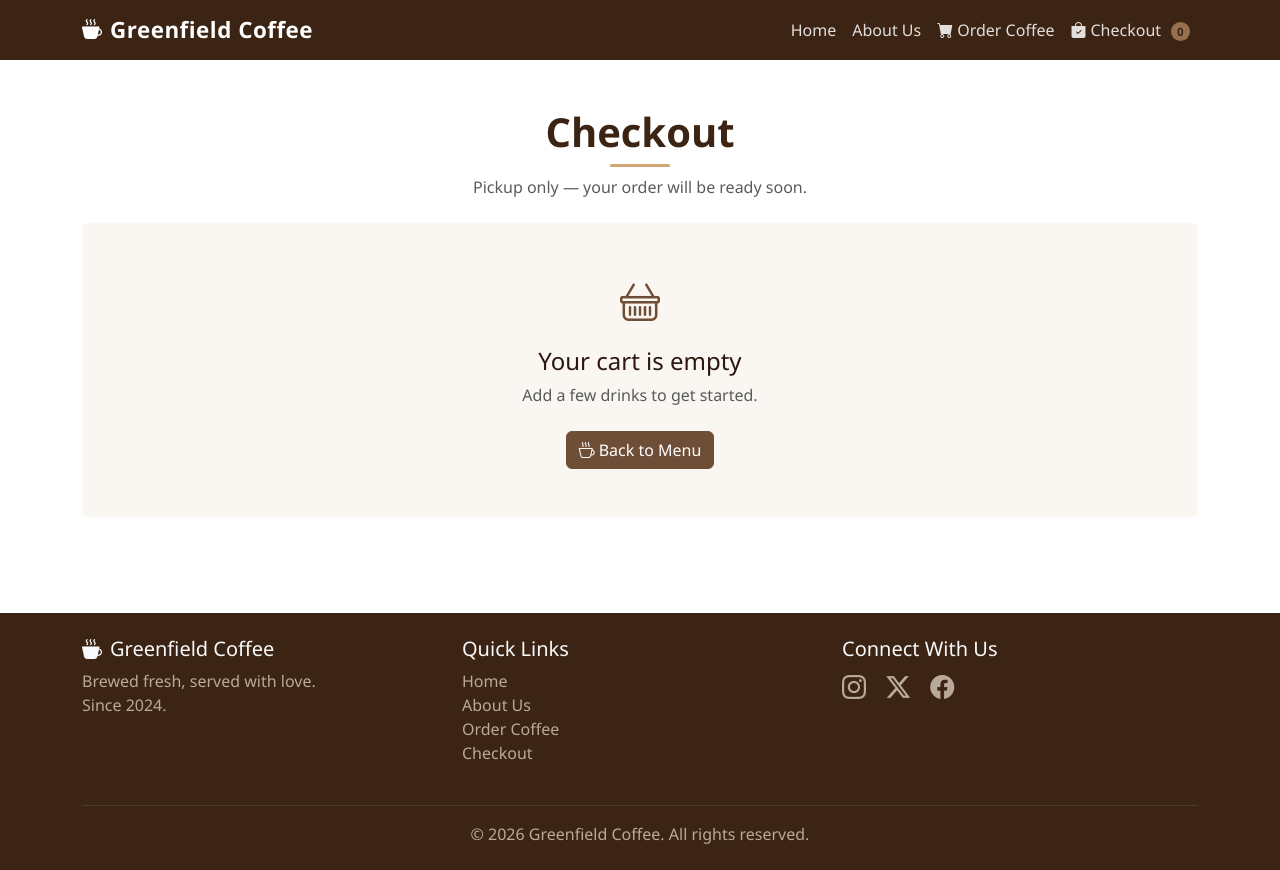
After one commit to DaleStewart/greenfield-coffee-shop, a Node server app: page /checkout in a window 1280 px wide. The commit adds this page. Run offline with Node 20, Linux system fonts and the light colour scheme.

Commit message:
Add UI-only checkout flow with localStorage cart

```diff
--- a/public/css/styles.css
+++ b/public/css/styles.css
@@ -39,6 +39,29 @@ body {
 
 .navbar .nav-link:hover {
   color: var(--coffee-accent) !important;
+}
+
+.nav-cart-link {
+  position: relative;
+}
+
+.cart-count-badge {
+  display: inline-flex;
+  align-items: center;
+  justify-content: center;
+  min-width: 1.2rem;
+  height: 1.2rem;
+  margin-left: 0.35rem;
+  padding: 0 0.35rem;
+  border-radius: 999px;
+  background-color: var(--coffee-accent);
+  color: var(--coffee-dark);
+  font-size: 0.72rem;
+  font-weight: 700;
+}
+
+.cart-count-badge.is-empty {
+  opacity: 0.6;
 }
 
 /* ----- Hero Sections ----- */
--- /dev/null
+++ b/public/js/cart.js
@@ -0,0 +1,90 @@
+(function () {
+  const STORAGE_KEY = 'greenfield.cart';
+
+  function read() {
+    try {
+      const raw = localStorage.getItem(STORAGE_KEY);
+      if (!raw) return [];
+      const parsed = JSON.parse(raw);
+      return Array.isArray(parsed) ? parsed : [];
+    } catch (error) {
+      return [];
+    }
+  }
+
+  function write(items) {
+    localStorage.setItem(STORAGE_KEY, JSON.stringify(items));
+  }
+
+  function normalize(item) {
+    return {
+      id: String(item.id),
+      name: item.name,
+      price: Number(item.price),
+      image: item.image,
+      qty: Math.max(1, Number(item.qty) || 1)
+    };
+  }
+
+  function changed() {
+    window.dispatchEvent(new CustomEvent('cart:changed', {
+      detail: {
+        count: Cart.count(),
+        subtotal: Cart.subtotal(),
+        items: Cart.items()
+      }
+    }));
+  }
+
+  const Cart = {
+    items() {
+      return read();
+    },
+
+    count() {
+      return read().reduce((sum, item) => sum + item.qty, 0);
+    },
+
+    subtotal() {
+      return read().reduce((sum, item) => sum + (item.price * item.qty), 0);
+    },
+
+    add(item, qty = 1) {
+      const items = read();
+      const normalized = normalize({ ...item, qty });
+      const existing = items.find((entry) => entry.id === normalized.id);
+
+      if (existing) {
+        existing.qty += normalized.qty;
+      } else {
+        items.push(normalized);
+      }
+
+      write(items);
+      changed();
+    },
+
+    remove(id, removeAll = false) {
+      const key = String(id);
+      const items = read();
+      const index = items.findIndex((item) => item.id === key);
+      if (index === -1) return;
+
+      if (removeAll || items[index].qty <= 1) {
+        items.splice(index, 1);
+      } else {
+        items[index].qty -= 1;
+      }
+
+      write(items);
+      changed();
+    },
+
+    clear() {
+      write([]);
+      changed();
+    }
+  };
+
+  window.Cart = Cart;
+})();
--- /dev/null
+++ b/public/js/checkout.js
@@ -0,0 +1,134 @@
+document.addEventListener('DOMContentLoaded', () => {
+  const TAX_RATE = 0.085;
+
+  const checkoutContent = document.getElementById('checkoutContent');
+  const emptyCartState = document.getElementById('emptyCartState');
+  const cartItemsEl = document.getElementById('cartItems');
+  const subtotalEl = document.getElementById('summarySubtotal');
+  const taxEl = document.getElementById('summaryTax');
+  const totalEl = document.getElementById('summaryTotal');
+  const placeOrderBtn = document.getElementById('placeOrderBtn');
+  const checkoutForm = document.getElementById('checkoutForm');
+  const pickupTimeEl = document.getElementById('pickupTime');
+
+  function money(value) {
+    return `$${value.toFixed(2)}`;
+  }
+
+  function nextQuarterHour(date) {
+    const next = new Date(date);
+    next.setSeconds(0, 0);
+    const minutes = next.getMinutes();
+    const remainder = minutes % 15;
+    next.setMinutes(minutes + (remainder === 0 ? 15 : 15 - remainder));
+    return next;
+  }
+
+  function formatTime(date) {
+    return date.toLocaleTimeString([], { hour: 'numeric', minute: '2-digit' });
+  }
+
+  function buildPickupSlots() {
+    if (!pickupTimeEl || pickupTimeEl.dataset.ready === 'true') return;
+
+    let slot = nextQuarterHour(new Date());
+    for (let i = 0; i < 8; i += 1) {
+      const option = document.createElement('option');
+      option.value = slot.toISOString();
+      option.textContent = formatTime(slot);
+      pickupTimeEl.appendChild(option);
+      slot = new Date(slot.getTime() + 15 * 60 * 1000);
+    }
+
+    pickupTimeEl.dataset.ready = 'true';
+  }
+
+  function render() {
+    const items = window.Cart ? window.Cart.items() : [];
+    const isEmpty = items.length === 0;
+
+    checkoutContent.classList.toggle('d-none', isEmpty);
+    emptyCartState.classList.toggle('d-none', !isEmpty);
+
+    if (isEmpty) {
+      cartItemsEl.innerHTML = '';
+      subtotalEl.textContent = money(0);
+      taxEl.textContent = money(0);
+      totalEl.textContent = money(0);
+      placeOrderBtn.disabled = true;
+      return;
+    }
+
+    const lines = items.map((item) => {
+      const lineTotal = item.price * item.qty;
+      return `
+        <div class="d-flex align-items-center py-3 border-bottom" data-id="${item.id}">
+          <img src="${item.image}" alt="${item.name}" class="rounded me-3" width="56" height="56" style="object-fit:cover;">
+          <div class="flex-grow-1">
+            <h6 class="mb-1">${item.name}</h6>
+            <div class="text-muted small">${money(item.price)} each</div>
+            <button type="button" class="btn btn-link btn-sm p-0 mt-1 text-danger" data-action="remove">Remove</button>
+          </div>
+          <div class="text-end ms-3">
+            <div class="qty-stepper mb-1" role="group" aria-label="Quantity controls">
+              <button type="button" class="btn btn-outline-secondary btn-sm" data-action="decrement">-</button>
+              <span class="px-2">${item.qty}</span>
+              <button type="button" class="btn btn-outline-secondary btn-sm" data-action="increment">+</button>
+            </div>
+            <div class="fw-semibold">${money(lineTotal)}</div>
+          </div>
+        </div>
+      `;
+    });
+
+    cartItemsEl.innerHTML = lines.join('');
+
+    const subtotal = window.Cart.subtotal();
+    const tax = subtotal * TAX_RATE;
+    const total = subtotal + tax;
+
+    subtotalEl.textContent = money(subtotal);
+    taxEl.textContent = money(tax);
+    totalEl.textContent = money(total);
+    placeOrderBtn.disabled = false;
+  }
+
+  cartItemsEl.addEventListener('click', (event) => {
+    const button = event.target.closest('[data-action]');
+    if (!button || !window.Cart) return;
+
+    const row = button.closest('[data-id]');
+    if (!row) return;
+
+    const itemId = row.dataset.id;
+    const item = window.Cart.items().find((entry) => entry.id === itemId);
+    if (!item) return;
+
+    if (button.dataset.action === 'increment') {
+      window.Cart.add(item);
+      return;
+    }
+
+    if (button.dataset.action === 'decrement') {
+      window.Cart.remove(itemId);
+      return;
+    }
+
+    if (button.dataset.action === 'remove') {
+      window.Cart.remove(itemId, true);
+    }
+  });
+
+  checkoutForm.addEventListener('submit', (event) => {
+    event.preventDefault();
+    if (!window.Cart || window.Cart.count() === 0) return;
+
+    window.Cart.clear();
+    window.location.href = '/checkout/confirmation';
+  });
+
+  window.addEventListener('cart:changed', render);
+
+  buildPickupSlots();
+  render();
+});
--- a/routes/index.js
+++ b/routes/index.js
@@ -21,4 +21,23 @@ router.get('/order', (req, res) => {
   res.render('order', { title: 'Order Coffee', coffees });
 });
 
+// Checkout page
+router.get('/checkout', (req, res) => {
+  res.render('checkout', { title: 'Checkout' });
+});
+
+// Checkout confirmation page
+router.get('/checkout/confirmation', (req, res) => {
+  const chars = 'ABCDEFGHIJKLMNOPQRSTUVWXYZ0123456789';
+  let suffix = '';
+  for (let i = 0; i < 6; i += 1) {
+    suffix += chars[Math.floor(Math.random() * chars.length)];
+  }
+
+  res.render('confirmation', {
+    title: 'Order Confirmation',
+    orderNumber: `GC-${suffix}`
+  });
+});
+
 module.exports = router;
--- /dev/null
+++ b/views/checkout.ejs
@@ -0,0 +1,120 @@
+<%- include('partials/header') %>
+
+<section class="py-5">
+  <div class="container">
+    <div class="text-center mb-4">
+      <h1 class="section-title">Checkout</h1>
+      <p class="text-muted">Pickup only — your order will be ready soon.</p>
+    </div>
+
+    <div id="emptyCartState" class="text-center p-5 bg-light-cream rounded d-none">
+      <i class="bi bi-basket text-coffee fs-1 d-block mb-3"></i>
+      <h3 class="h4 mb-2">Your cart is empty</h3>
+      <p class="text-muted mb-4">Add a few drinks to get started.</p>
+      <a class="btn btn-coffee" href="/order"><i class="bi bi-cup-hot me-1"></i>Back to Menu</a>
+    </div>
+
+    <div id="checkoutContent" class="row g-4 d-none">
+      <div class="col-lg-7">
+        <form id="checkoutForm">
+          <div class="card border-0 shadow-sm mb-3">
+            <div class="card-body p-4">
+              <h2 class="h5 mb-3">Contact</h2>
+              <div class="row g-3">
+                <div class="col-12">
+                  <label class="form-label" for="customerName">Name</label>
+                  <input class="form-control" id="customerName" name="name" required>
+                </div>
+                <div class="col-md-6">
+                  <label class="form-label" for="customerPhone">Phone</label>
+                  <input class="form-control" id="customerPhone" name="phone" type="tel" required>
+                </div>
+                <div class="col-md-6">
+                  <label class="form-label" for="customerEmail">Email</label>
+                  <input class="form-control" id="customerEmail" name="email" type="email" required>
+                </div>
+              </div>
+            </div>
+          </div>
+
+          <div class="card border-0 shadow-sm mb-3">
+            <div class="card-body p-4">
+              <h2 class="h5 mb-3">Pickup Details</h2>
+              <div class="bg-light-cream border rounded p-3 mb-3">
+                <div class="small text-muted mb-1">Pickup Location</div>
+                <strong>Greenfield Coffee Shop</strong><br>
+                <span class="text-muted">123 Brew Lane, Greenfield, NY 10001</span>
+              </div>
+              <div class="mb-3">
+                <label class="form-label" for="pickupTime">Pickup time</label>
+                <select class="form-select" id="pickupTime" name="pickupTime" required>
+                  <option value="">Select a pickup time</option>
+                </select>
+              </div>
+              <div>
+                <label class="form-label" for="pickupNotes">Notes (optional)</label>
+                <textarea class="form-control" id="pickupNotes" name="notes" rows="3" placeholder="Any allergies or pickup notes?"></textarea>
+              </div>
+            </div>
+          </div>
+
+          <div class="card border-0 shadow-sm payment-card disabled-look mb-3">
+            <div class="card-body p-4">
+              <h2 class="h5 mb-2">Payment</h2>
+              <p class="small text-muted mb-3">Demo only — no payment is processed.</p>
+              <div class="row g-3">
+                <div class="col-12">
+                  <label class="form-label" for="cardNumber">Card number</label>
+                  <input class="form-control" id="cardNumber" type="text" placeholder="4242 4242 4242 4242" readonly tabindex="-1">
+                </div>
+                <div class="col-md-4">
+                  <label class="form-label" for="cardExpiry">Expiry</label>
+                  <input class="form-control" id="cardExpiry" type="text" placeholder="MM/YY" readonly tabindex="-1">
+                </div>
+                <div class="col-md-4">
+                  <label class="form-label" for="cardCvc">CVC</label>
+                  <input class="form-control" id="cardCvc" type="text" placeholder="123" readonly tabindex="-1">
+                </div>
+                <div class="col-md-4">
+                  <label class="form-label" for="cardholderName">Cardholder</label>
+                  <input class="form-control" id="cardholderName" type="text" placeholder="Name on card" readonly tabindex="-1">
+                </div>
+              </div>
+            </div>
+          </div>
+        </form>
+      </div>
+
+      <div class="col-lg-5">
+        <div class="card border-0 shadow-sm checkout-summary">
+          <div class="card-body p-4">
+            <h2 class="h5 mb-3">Order Summary</h2>
+            <div id="cartItems"></div>
+            <div class="pt-3">
+              <div class="d-flex justify-content-between mb-2">
+                <span class="text-muted">Subtotal</span>
+                <span id="summarySubtotal">$0.00</span>
+              </div>
+              <div class="d-flex justify-content-between mb-2">
+                <span class="text-muted">Tax (8.5%)</span>
+                <span id="summaryTax">$0.00</span>
+              </div>
+              <hr>
+              <div class="d-flex justify-content-between fw-bold fs-5 mb-3">
+                <span>Total</span>
+                <span id="summaryTotal">$0.00</span>
+              </div>
+              <button id="placeOrderBtn" type="submit" form="checkoutForm" class="btn btn-coffee w-100" disabled>
+                Place Order
+              </button>
+            </div>
+          </div>
+        </div>
+      </div>
+    </div>
+  </div>
+</section>
+
+<script src="/js/checkout.js"></script>
+
+<%- include('partials/footer') %>
--- a/views/partials/footer.ejs
+++ b/views/partials/footer.ejs
@@ -12,6 +12,7 @@
             <li><a href="/" class="footer-link">Home</a></li>
             <li><a href="/about" class="footer-link">About Us</a></li>
             <li><a href="/order" class="footer-link">Order Coffee</a></li>
+            <li><a href="/checkout" class="footer-link">Checkout</a></li>
           </ul>
         </div>
         <div class="col-md-4">
@@ -28,6 +29,23 @@
     </div>
   </footer>
 
+  <script src="/js/cart.js"></script>
+  <script>
+    (() => {
+      const badge = document.getElementById('cartCountBadge');
+      if (!badge || !window.Cart) return;
+
+      const renderCount = () => {
+        const count = window.Cart.count();
+        badge.textContent = count;
+        badge.classList.toggle('is-empty', count === 0);
+      };
+
+      window.addEventListener('cart:changed', renderCount);
+      renderCount();
+    })();
+  </script>
+
   <!-- Bootstrap 5 JS Bundle -->
   <script src="https://cdn.jsdelivr.net/npm/bootstrap@5.3.3/dist/js/bootstrap.bundle.min.js"></script>
 </body>
--- a/views/partials/header.ejs
+++ b/views/partials/header.ejs
@@ -36,6 +36,12 @@
               <i class="bi bi-cart-fill me-1"></i>Order Coffee
             </a>
           </li>
+          <li class="nav-item">
+            <a class="nav-link nav-cart-link" href="/checkout">
+              <i class="bi bi-bag-check-fill me-1"></i>Checkout
+              <span class="cart-count-badge" id="cartCountBadge">0</span>
+            </a>
+          </li>
         </ul>
       </div>
     </div>
```
Also changed, not shown: other parts of public/css/styles.css (+33 -0 lines), public/js/order.js (added, +45 -0 lines), views/confirmation.ejs (added, +24 -0 lines), views/order.ejs (+10 -50 lines).
